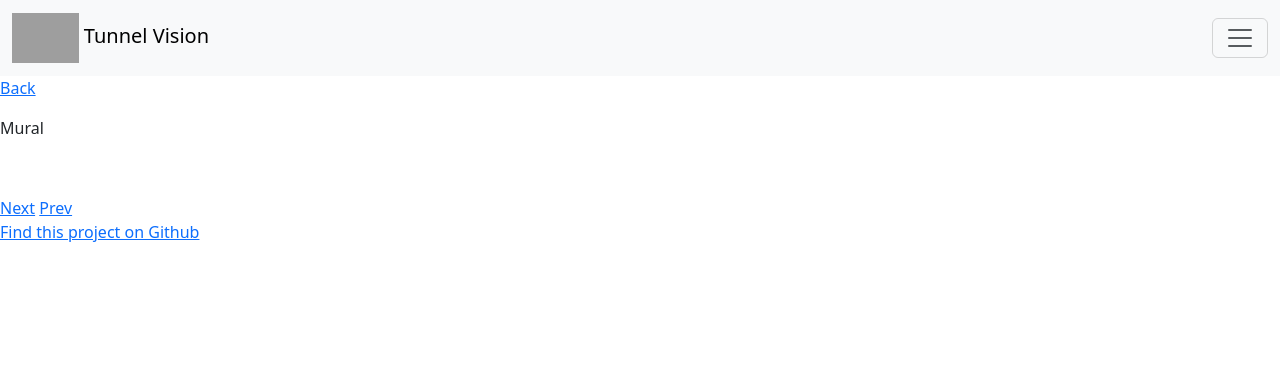
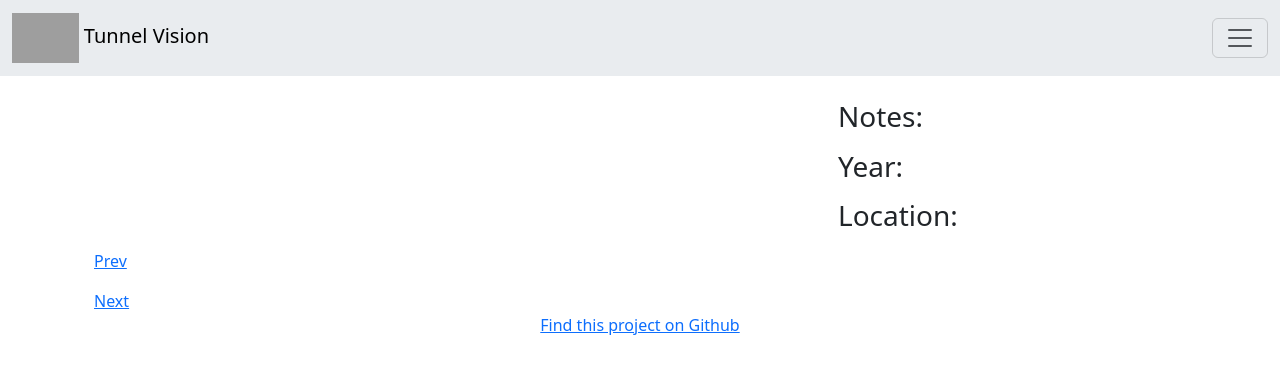
Before and after one commit to wilsonmcdade/tunnelvision, a Flask app: template templates/mural.html in a window 1280 px wide. Shown: the top 374 px of the page. Run offline with Flask 3, Linux system fonts and the light colour scheme; the template is opened without the code that fills it, so the values that code supplies are empty; parts of the project's set-up code (start-up, migrations or seed data) failed here and were passed over; some libraries are stand-ins or nearby versions; grey boxes are pictures that could not be loaded.

Commit message:
Added styling

```diff
--- a/templates/header.html
+++ b/templates/header.html
@@ -6,25 +6,29 @@
         <link href="https://cdn.jsdelivr.net/npm/bootstrap@5.3.2/dist/css/bootstrap.min.css" rel="stylesheet">
     </head>
     <body>
-        <nav class="navbar bg-body-tertiary">
+        <nav class="navbar bg-body-secondary">
             <div class="container-fluid">
                 <a class="navbar-brand" href="/">
                     <img style="height: 50px" src="https://wmcda.de/static/assets/images/wilson.jpg">
                     Tunnel Vision
                 </a>
-                <button class="navbar-toggler" type="button" data-bs-toggle="collapse" data-bs-target="#navbarNav" aria-controls="navbarNav" aria-expanded="false" aria-label="Toggle navigation">
+                <button class="navbar-toggler" type="button" data-bs-toggle="collapse" data-bs-target="#navbarNavAltMarkup" aria-controls="navbarNavAltMarkup" aria-expanded="false" aria-label="Toggle navigation">
                     <span class="navbar-toggler-icon"></span>
-                </button>
-                <div class="collapse navbar-collapse" id="navbarNav">
+                  </button>
+                  <div class="collapse navbar-collapse" id="navbarNavAltMarkup">
                     <div class="navbar-nav">
-                            <a class="nav-link" href="/">Home</a>
+                        <a class="nav-link" href="/">Home</a>
                     </div>
                 </div>
             </div>
         </nav>
-        <div id="content">{% block content %} {% endblock %}</div>
-        <p><a href="https://github.com/wilsonmcdade/tunnelvision">Find this project on Github</a></p>
+        <div class="container-lg center mt-4">{% block content %} {% endblock %}</div>
+        <div class="text-center">
+            <p><a href="https://github.com/wilsonmcdade/tunnelvision">Find this project on Github</a></p>
+        </div>
     </body>
+
+    <script src="https://cdn.jsdelivr.net/npm/bootstrap@5.3.2/dist/js/bootstrap.bundle.min.js"></script>
 
 </html>
 
--- a/templates/mural.html
+++ b/templates/mural.html
@@ -1,25 +1,36 @@
 {% extends "header.html" %} {% block content %}
 
-<a href="/"><p>Back</p></a>
-<p>Mural</p>
-
-<p>{{ muralDetails["title"] }} </p>
+<div class="container">
+    <h1>{{ muralDetails["title"] }} </h1>
+    <div class="row">
+        <div class="col-8">
             <img style="height: 150px" src="{{ muralDetails['imageurl'] }}">
-
+        </div>
+        <div class="col-4">
+            <h3>Notes:</h3>
             <p>{{ muralDetails["notes"] }} </p>
+            <h3>Year:</h3>
             <p>{{ muralDetails["year"] }} </p>
+            <h3>Location:</h3>
             <p>{{ muralDetails["location"] }} </p>
 
+            {% if muralDetails["artists"]|length > 0: %}
+            <h3>Artists:</h3>
+            <ul>
             {% for artist in muralDetails["artists"]: %}
-<a href="/artist/{{ artist['id'] }}"><p>{{artist["name"]}}</p></a>
+            <li><a href="/artist/{{ artist['id'] }}">{{artist["name"]}}</a></li>
             {% endfor %}
+            </ul>
+            {% endif %}
+        </div>
+        {% if muralDetails['prevmuralid'] != None: %}
+        <p><a href="{{ muralDetails['prevmuralid'] }}">Prev</a></p>
+        {% endif %}
 
         {% if muralDetails['nextmuralid'] != None: %}
         <a href="{{ muralDetails['nextmuralid'] }}">Next</a>
         {% endif %}
-
-{% if muralDetails['prevmuralid'] != None: %}
-<a href="{{ muralDetails['prevmuralid'] }}">Prev</a>
-{% endif %}
+    </div>
+</div>
 
 {% endblock %}
```
Also changed, not shown: templates/home.html (+8 -6 lines). Lines whose indentation alone changed are shown as unchanged.
